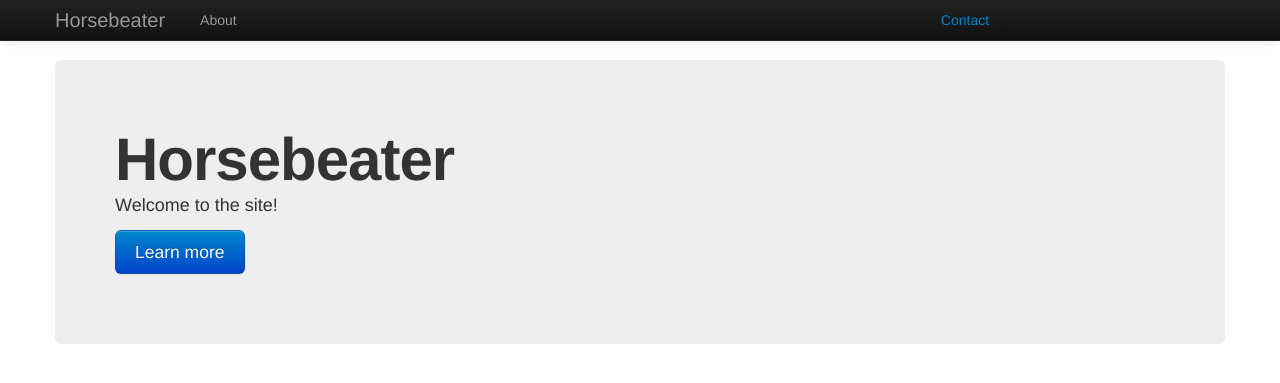
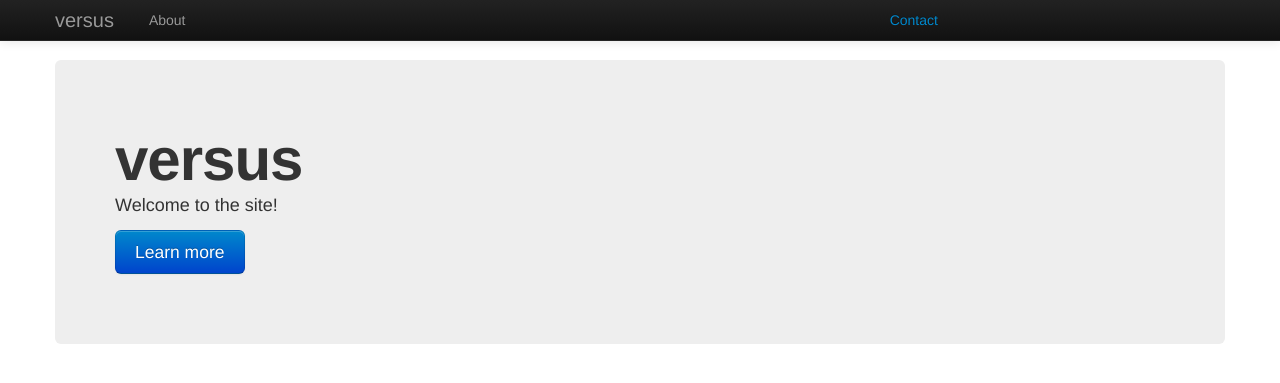
Before and after one commit to rfaulkner/easyML, a Python web app: template versus/src/web/templates/index.html in a window 1280 px wide. Shown: the top 383 px of the page. Run offline with Jinja, Linux system fonts and the light colour scheme; the template is opened without the code that fills it, so the values that code supplies are empty; some libraries are stand-ins or nearby versions.

Commit message:
mod - replace template artifacts.

```diff
--- a/tox.ini
+++ b/tox.ini
@@ -4,17 +4,17 @@ envlist = pep8, pyflakes, py27
 [testenv:pep8]
 deps = pep8
 commands =
-    pep8 ./horsebeater
+    pep8 ./versus
 
 [testenv:pyflakes]
 deps = pyflakes
 commands =
-    pyflakes ./horsebeater
+    pyflakes ./versus
 
 [testenv]
 deps=
     nose
     MySQL-python
 commands=
-  nosetests ./horsebeater/test/tests.py \
+  nosetests ./versus/test/tests.py \
         []        # substitute with tox' positional arguments
--- a/versus/src/web/__init__.py
+++ b/versus/src/web/__init__.py
@@ -1,6 +1,6 @@
 __author__ = 'rfaulk'
 
-from horsebeater.config import settings
+from versus.config import settings
 from flask import Flask
 
 # Instantiate flask app
--- a/versus/src/web/session.py
+++ b/versus/src/web/session.py
@@ -12,8 +12,8 @@ __author__ = {
 __date__ = "2013-03-21"
 __license__ = "GPL (version 2 or later)"
 
-from horsebeater.config import settings
-from horsebeater.src import logging
+from versus.config import settings
+from versus.src import logging
 
 # API User Authentication
 # #######################
--- a/versus/src/web/templates/index.html
+++ b/versus/src/web/templates/index.html
@@ -3,7 +3,7 @@
 {% if error %}<p class="text-warning"><strong>Warning:</strong> {{ error }}</p>{% endif %}
 
 <div class="hero-unit">
-<h1>Horsebeater</h1>
+<h1>versus</h1>
   <p class="margin-top:2em">Welcome to the site!</p>
     <p class="margin-top:1em"><a class="btn btn-primary btn-large" href="/about/">Learn more</a></p>
 </div>
--- a/versus/src/web/templates/index_anon.html
+++ b/versus/src/web/templates/index_anon.html
@@ -3,7 +3,7 @@
 {% if error %}<p class="text-warning"><strong>Warning:</strong> {{ error }}</p>{% endif %}
 
 <div class="hero-unit">
-<h1>Horsebeater</h1>
+<h1>versus</h1>
   <p class="margin-top:2em">Welcome to the site!</p>
     <p class="margin-top:1em"><a class="btn btn-primary btn-large" href="/about/">Learn more</a></p>
 </div>
--- a/versus/src/web/templates/layout.html
+++ b/versus/src/web/templates/layout.html
@@ -1,7 +1,7 @@
 <!doctype html>
 <html lang="en">
 <head>
-<title>Horsebeater</title>
+<title>versus</title>
 <link rel="stylesheet" type="text/css" href="{{ url_for('static', filename='css/bootstrap.css') }}">
 <link rel="stylesheet" type="text/css" href="{{ url_for('static', filename='css/site.css') }}">
 <script src="//ajax.googleapis.com/ajax/libs/jquery/1.9.1/jquery.min.js"></script>
@@ -16,7 +16,7 @@
             <span class="icon-bar"></span>
             <span class="icon-bar"></span>
           </a>
-          <a class="brand" href="/">Horsebeater</a>
+          <a class="brand" href="/">versus</a>
           <div class="nav-collapse collapse">
             <ul class="nav">
               <li><a href="{{ url_for('about') }}">About</a></li>
```
Also changed, not shown: versus/src/web/run.py (+5 -5 lines), versus/src/web/views.py (+4 -4 lines), 2 other files.
